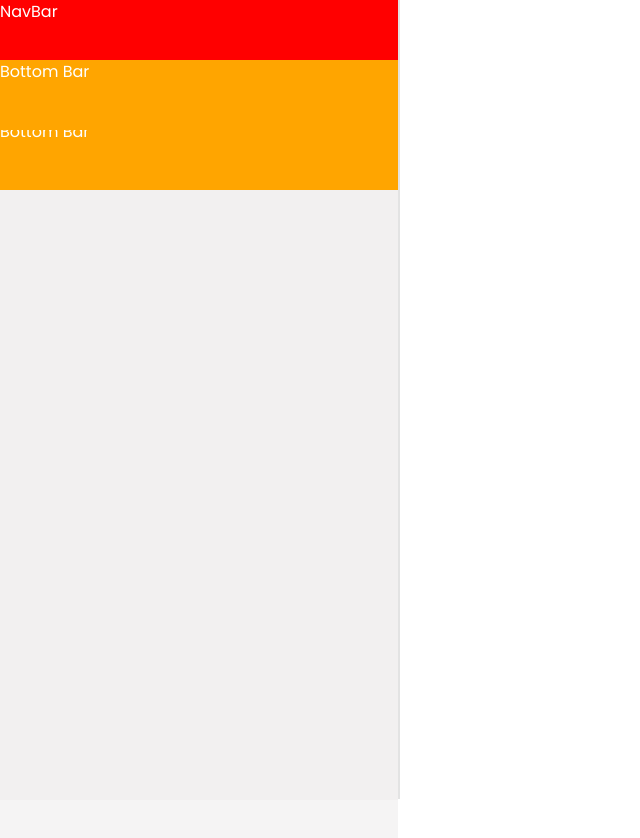
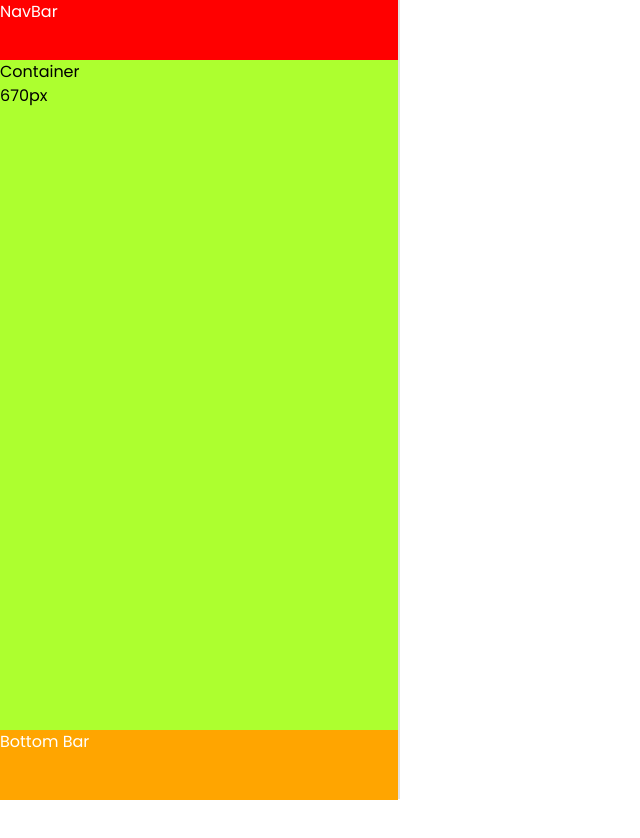
Before and after one commit to 25mohit/rent-property-project-frontend, a Next.js app: page /TestPage in a window 1280 px wide. Shown: the top 838 px of the page, without its empty margins (0-640 px from the left). After the commit the page ends 800 px from the top, so only its background shows below. Built offline with nearby package versions, Linux system fonts and the light colour scheme.

Commit message:
Change UNDO

```diff
--- a/src/app/TestPage/page.tsx
+++ b/src/app/TestPage/page.tsx
@@ -1,17 +1,13 @@
 'use client'
-import React, { useLayoutEffect, useState } from 'react';
+import { useLayoutEffect, useState } from 'react';
 
-interface TestPageLayout{
-  children: any
-}
-
-const Page:React.FC<TestPageLayout> = ({ children}) => {
+const Page = () => {
     const [containerH, setContainerH] = useState(0)
 
   useLayoutEffect(() => {
     const setContainerHeight = () => {
-      const navElement = document.querySelector('.lessSpace1') as HTMLElement;
-      const bottomElement = document.querySelector('.lessSpace2') as HTMLElement;
+      const navElement = document.querySelector('.nav') as HTMLElement;
+      const bottomElement = document.querySelector('.bottom') as HTMLElement;
 
       if (navElement && bottomElement) {
         const navHeight = navElement?.offsetHeight ;
@@ -19,7 +15,7 @@ const Page:React.FC<TestPageLayout> = ({ children}) => {
         const windowHeight = window.innerHeight;
         const containerHeight = windowHeight - navHeight - bottomHeight;
 
-        const containers = document.querySelectorAll('.mainPlayArea');
+        const containers = document.querySelectorAll('.container');
         containers.forEach(container => {
             (container as HTMLElement).style.height = `${containerHeight}px`;
         });
@@ -43,8 +39,9 @@ const Page:React.FC<TestPageLayout> = ({ children}) => {
       <div className="nav" style={{ height: '60px' }}>
         NavBar
       </div>
-      <div className="container" style={{ height: `${containerH}px`}}>
-       {children}
+      <div className="container">
+        Container <br />
+        {containerH}px
       </div>
       <div className="bottom" style={{ height: '70px' }}>
         Bottom Bar
--- a/src/app/components/HOC/Layout/Layout.tsx
+++ b/src/app/components/HOC/Layout/Layout.tsx
@@ -1,6 +1,5 @@
 
 'use client'
-import Page from '@/app/TestPage/page';
 import React, { useEffect, useLayoutEffect, useState } from 'react'
 
 interface LayoutInterface{
@@ -68,13 +67,14 @@ const Layout:React.FC<LayoutInterface> = ({ children }) => {
          }
     },[])
 
+    console.log("windowWidthCalculated", windowWidthCalculated, windowHeightCalculated)
   return (
-    <Page>
+    <div className='layout'>
         {/* <h1 style={{fontSize}}>Mohit Agarwal</h1> */}
         {/* {windowWidthCalculated} <br></br> */}
         {/* <span>{fontSize}</span> */}
         {children}
-    </Page>
+    </div>
   )
 }
 
```
